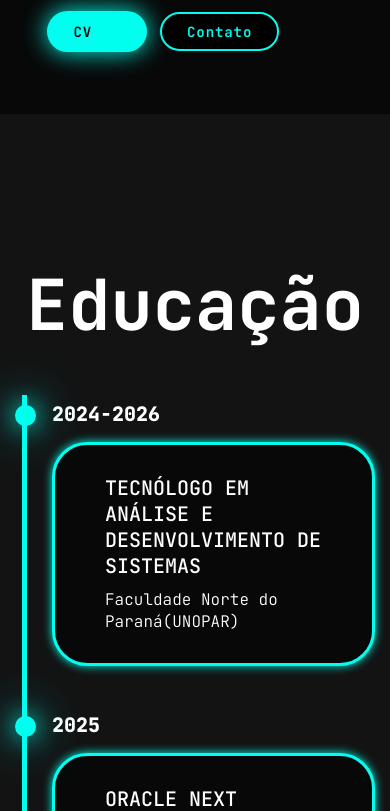
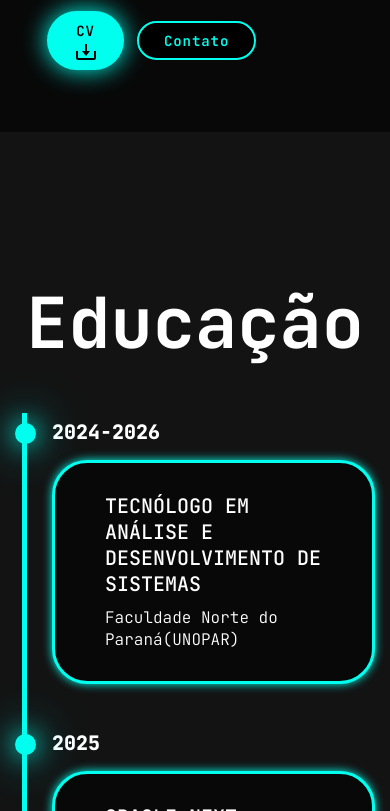
Before and after one commit to GabrielFer02/myportfolio, a plain HTML site: page index.html in a window 390 px wide. Shown: the part 895-1706 px from the top of the page. Drawn offline with nearby package versions, Linux system fonts and the light colour scheme.

Commit message:
adjust style changing download CV

```diff
--- a/style.css
+++ b/style.css
@@ -873,23 +873,4 @@ span {
       width: 100%;
     }
   }
-
-  .btn-group a:nth-child(1) {
-    display: inline-flex;
-    align-items: center;
-    justify-content: center;
-    padding-right: 2.8rem;
-  }
-
-  .btn-group a:nth-child(1)::after {
-    content: '';
-    position: relative;
-    display: inline-block;
-    width: 24px;
-    height: 20px;
-    background-image: url('./download-regular-24.png');
-    background-repeat: no-repeat;
-    background-size: contain;
-    margin-left: 0.5rem;
-  }
 }
```
